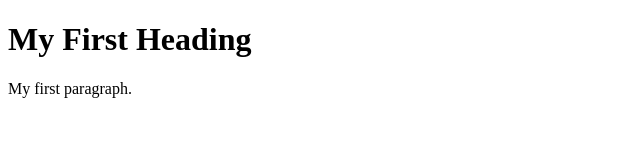
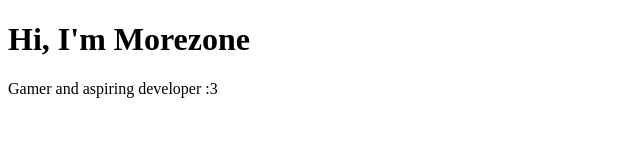
Before and after one commit to More-zone/More-zone.github.io, a plain HTML site: page index.html in a window 1280 px wide. Shown: the whole page, without its empty margins (0-640 px from the left). Drawn offline with Linux system fonts and the light colour scheme.

Commit message:
Update index.html

```diff
--- a/index.html
+++ b/index.html
@@ -1,12 +1,12 @@
 <!DOCTYPE html>
  <html>
    <head>
-     <title>Page Title</title>
+     <title>Morezone</title>
    </head>
  <body>
 
-   <h1>My First Heading</h1>
-   <p>My first paragraph.</p>
+   <h1>Hi, I'm Morezone</h1>
+   <p>Gamer and aspiring developer :3</p>
 
  </body>
 </html>
```
